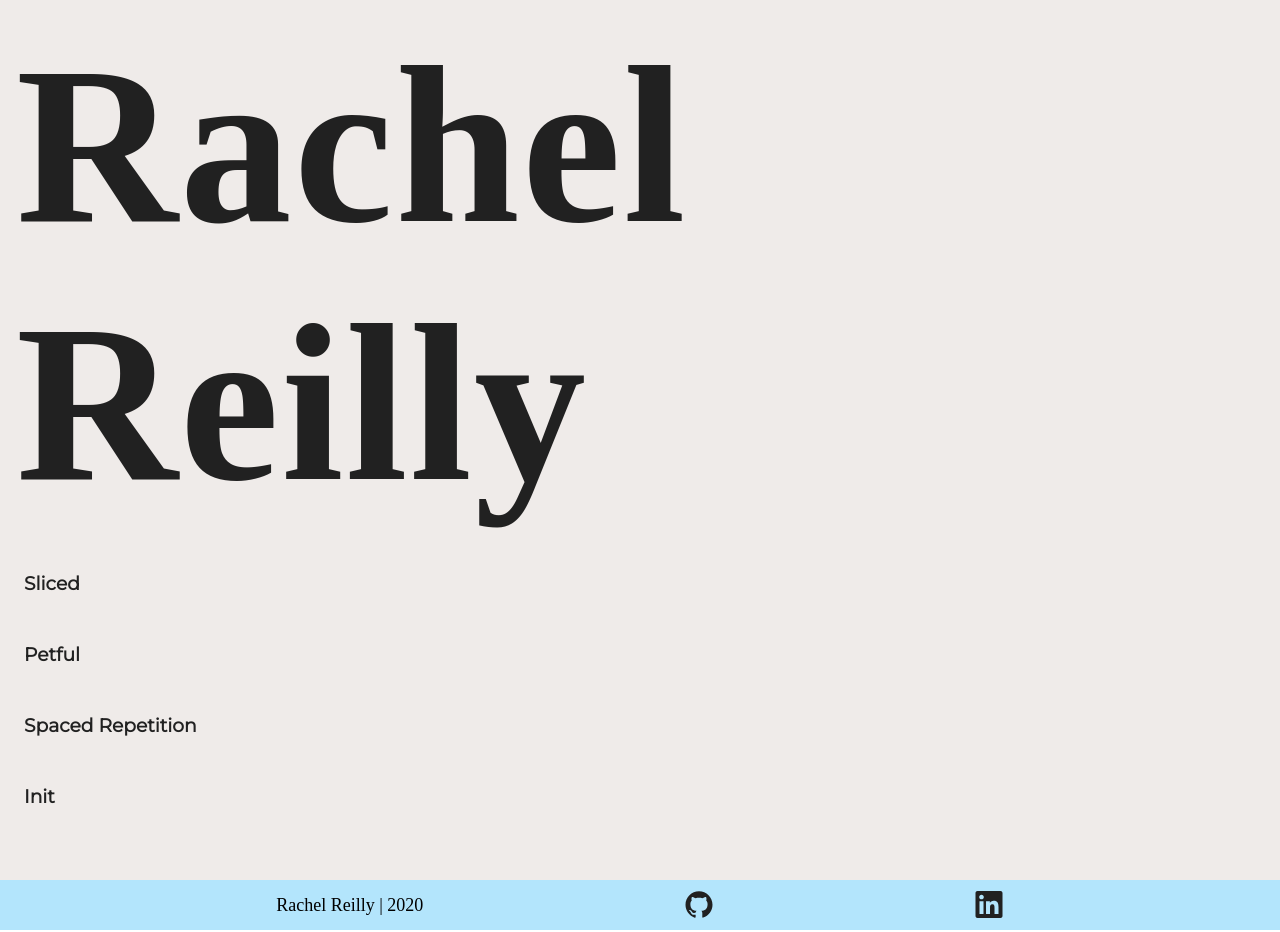
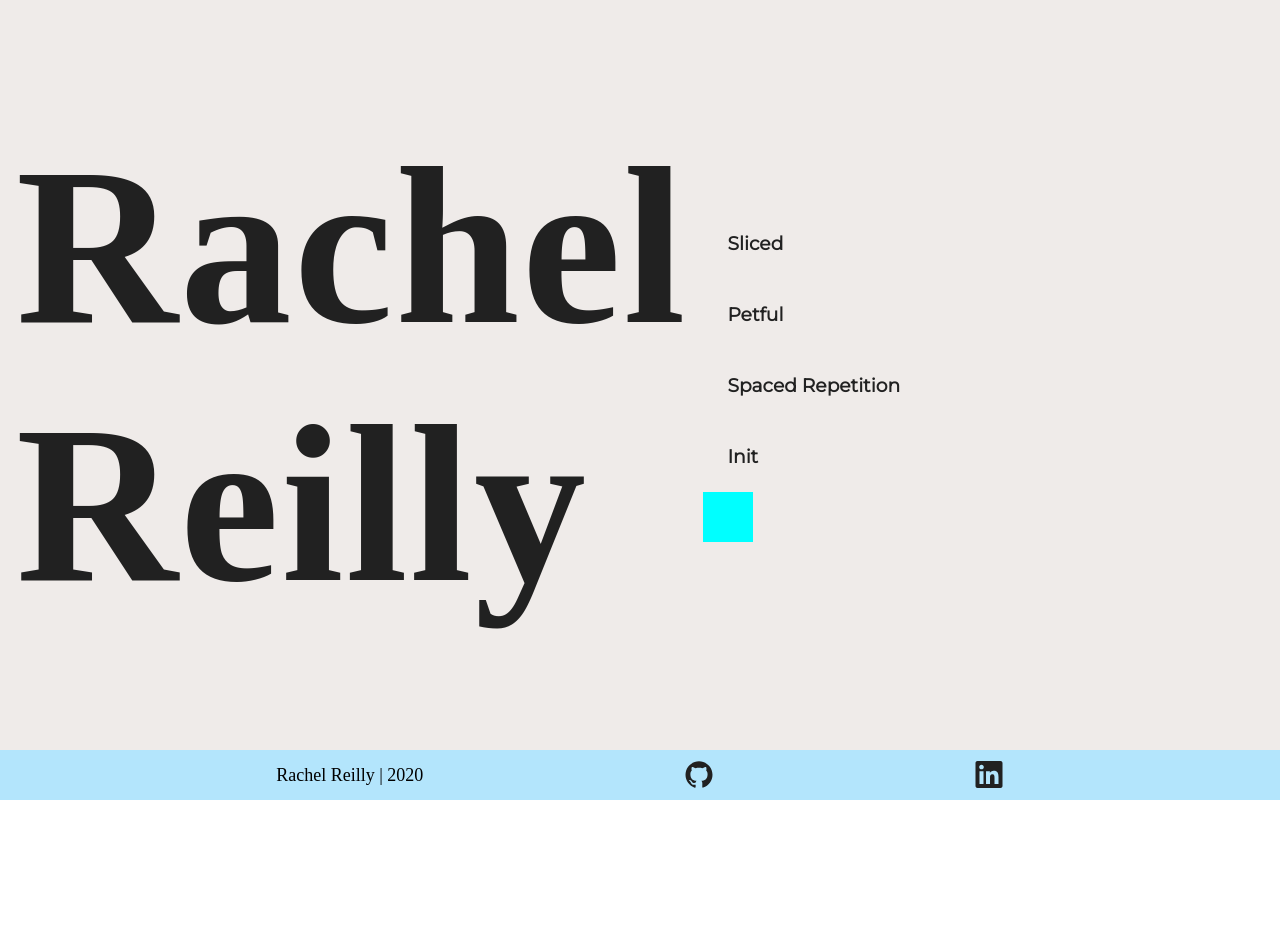
Before and after one commit to rachelrly/portfolio-old, a React (Create React App) app: page /projects in a window 1280 px wide. After the commit the page ends 802 px from the top, so only its background shows below. Built offline with nearby package versions, Linux system fonts and the light colour scheme; a web font is replaced by a local one.

Commit message:
new nav structure

```diff
--- a/src/App.js
+++ b/src/App.js
@@ -7,7 +7,7 @@ import Header from './components/Header'
 import Projects from './components/Projects'
 import About from './components/About'
 import Main from './components/Main'
-
+import Nav from './components/Nav'
 function App() {
 
 
@@ -15,16 +15,17 @@ function App() {
     <Fragment>
     <main className="App">
     <Header />
-
+    <div className='body-wrapper'>
     <Switch>
       <Route path='/projects' component={Projects}/>
       <Route path='/about'  component={About}/>
       <Route path='/contact' />
       <Route path='/' exact component={Main}/>
     </Switch>
+    <Nav />
+    </div>
+    </main>
 
-
-    </main>
     <Footer />
     </Fragment>
   );
--- a/src/components/Main.js
+++ b/src/components/Main.js
@@ -1,13 +1,11 @@
 import React from 'react';
-import Nav from './Nav'
+import Nav from './Nav';
+import '../css/Main.css';
 
 function Main(){
 
 return (
-    <section>
-    <Nav />
-    </section>
-
+   <section></section>
 )
 
 }
--- a/src/components/Nav.js
+++ b/src/components/Nav.js
@@ -1,17 +1,20 @@
-import React from 'react';
+import React, {useState} from 'react';
 import {Link} from 'react-router-dom';
+import '../css/Nav.css'
 
 function Nav(){
-
+const [expanded, setExpanded] = useState(false)
 
     return(
-        <nav>
-            <ul>
+        <nav onClick={()=>setExpanded(!expanded)}>
+            {expanded
+            ?<ul>
                <Link to='/projects'><li>Portfolio</li></Link>
                 <Link to='/about'><li>About</li></Link>
                 <Link to='/'><li>Contact</li></Link>
                 <Link  to='/'><li>Blog</li></Link>
             </ul>
+            : null}
         </nav>
     )
 }
--- a/src/components/Project.js
+++ b/src/components/Project.js
@@ -10,7 +10,7 @@ function Project(props){
 
         {
             toggleOpen
-        ? <div className='project-wrapper'>
+        ? <div>
             {props.content.map((c, index) => <div className='paragraph-wrapper project-item' key={index}><p className='project-item project-p'>{c}</p></div>)}
             {props.images.map((i, index) => <Screenshot key={index} {...i}/>)}
         </div>
--- a/src/components/Projects.js
+++ b/src/components/Projects.js
@@ -1,6 +1,8 @@
 import React, {useEffect, Fragment, useState} from 'react';
 import Project from './Project'
 import data from '../store.json';
+//import all the images and pass them down as props
+
 
 function Projects(){
     const [projects, setProjects] = useState([]);
--- a/src/components/Screenshot.js
+++ b/src/components/Screenshot.js
@@ -1,11 +1,11 @@
 import React from 'react'
-
+import '../css/Projects.css'
 
 function Screenshot(props){
 
     return(
         <div className='screenshot-wrapper project-item'>
-            <img src={require(`../images${props.path}`)} alt={props.alt} className='screenshot'/>
+
         </div>
     )
 }
--- /dev/null
+++ b/src/css/Main.css
@@ -0,0 +1,14 @@
+@keyframes rachel {
+    0% {
+        left: -500px;
+    }
+    100% {
+        left: 0px;
+    }
+}
+
+h1{
+    position: relative;
+    animation-name: rachel;
+    animation-duration: 2s;
+}
--- /dev/null
+++ b/src/css/Nav.css
@@ -0,0 +1,5 @@
+nav{
+    width: 50px;
+    height: 50px;
+    background-color: aqua;
+}
--- /dev/null
+++ b/src/css/Projects.css
@@ -0,0 +1,74 @@
+
+
+
+
+
+
+.project-item{
+    height: 200px;
+    background-image: url(../images/petful-adopted.png);
+    background-repeat: no-repeat;
+
+    background-size: contain;
+}
+
+.petful-adopted{
+    background-image: url(../images/petful-adopted.png);
+}
+
+.petful-home{
+    background-image: url(../images/petful-home.png);
+}
+
+.petful-register{
+    background-image: url(../images/petful-register.png);
+}
+
+.petful-queue{
+    background-image: url(../images/petful-queue.png);
+}
+
+.sliced-login{
+    background-image: url(../images/sliced-login.png);
+}
+
+.sliced-add-recipe{
+    background-image: url(../images/sliced-add-recipe.png);
+}
+
+.sliced-scale-up{
+    background-image: url(../images/sliced-scale-up.png);
+}
+
+.sliced-scale-down{
+    background-image: url(../images/sliced-scale-down.png);
+}
+
+.spaced-repetition-register{
+    background-image: url(../images/spaced-repetition-register.png);
+}
+
+.spaced-repetition-word-list{
+    background-image: url(../images/spaced-repetition-word-list.png);
+}
+.spaced-repetition-word{
+    background-image: url(../images/spaced-repetition-word.png);
+}
+.spaced-repetition-correct{
+    background-image: url(../images/spaced-repetition-correct.png);
+}
+.spaced-repetition-incorrect{
+    background-image: url(../images/spaced-repetition-incorrect.png);
+}
+
+.project-container{
+    width: inherit;
+    background: 0;
+    display: flex;
+    flex-direction: column;
+}
+
+.screenshots-wrapper{
+    width: inherit;
+    display: flex;
+}
--- a/src/css/main.css
+++ b/src/css/main.css
@@ -12,15 +12,20 @@ img{
 main{
     width: 100%;
     height: 100%;
-    min-height: 110vh;
+    min-height: calc(100vh - 50px);
     display: flex;
-    flex-direction: column;
-    justify-content: flex-start;
+    flex-direction: row;
+    justify-content: space-between;
     align-items: center;
     font-family: var(--font);
     color: var(--colors-black);
     background-color: var(--colors-off-white);
     font-family: var(--font);
+}
+
+.body-wrapper{
+    display: flex;
+    flex-direction: column;
 }
 
 div{
```
Also changed, not shown: 1 other file (tests, documents, lock files or other folders).
